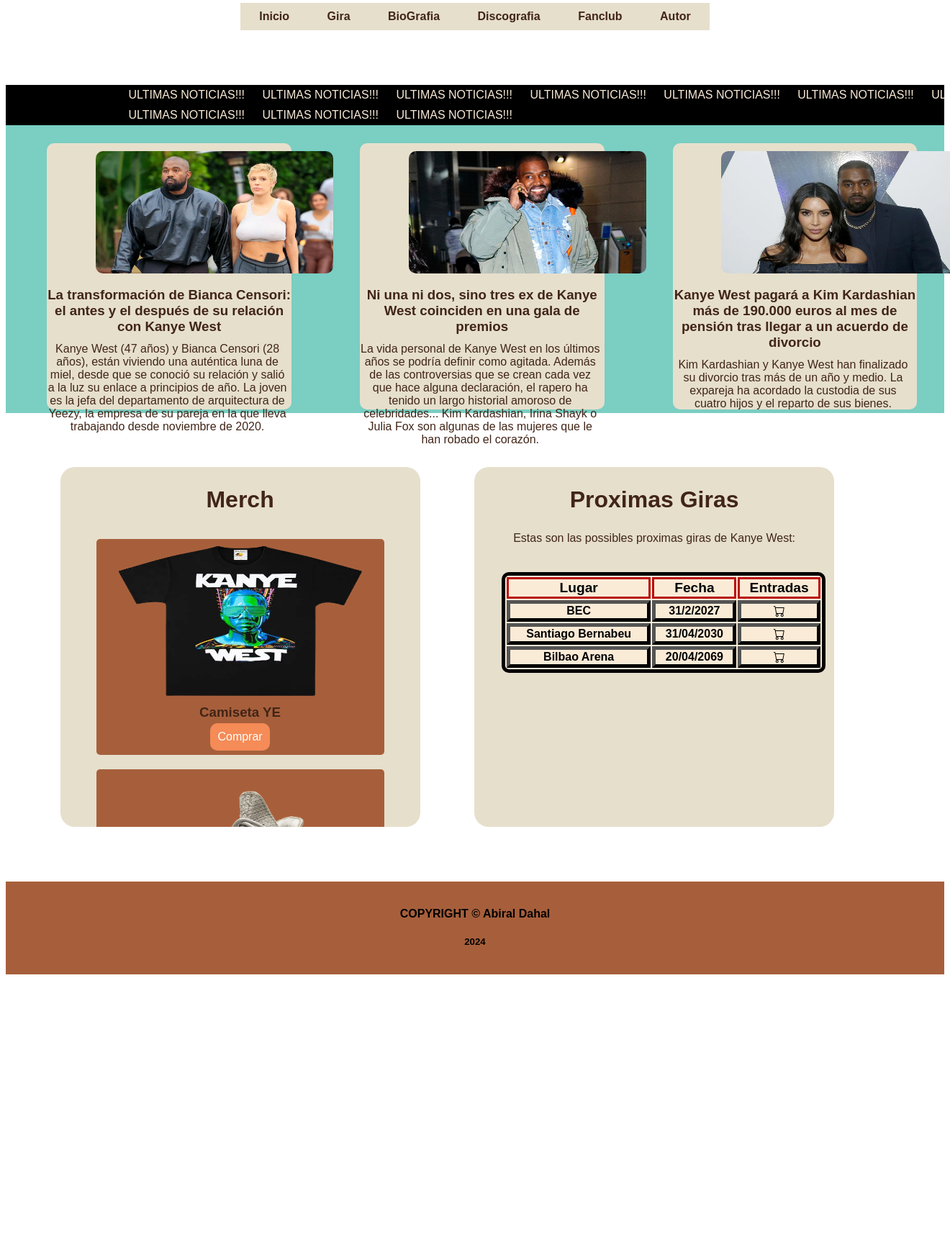
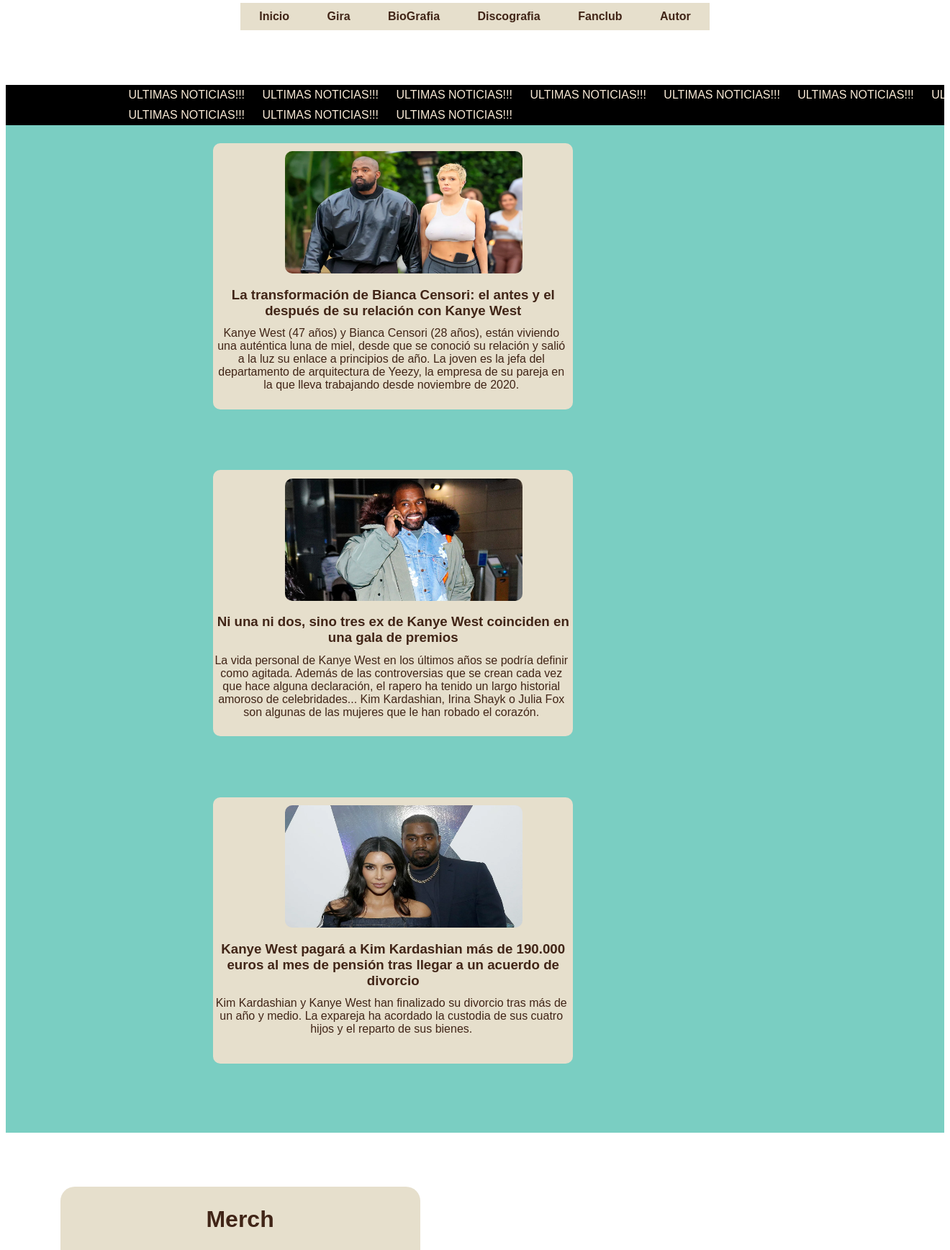
Before and after one commit to Abi-2004/Kanye, a PHP site: page / in a window 1320 px wide; the page is wider, and only the part inside the window is pictured. Shown: the part 143-1880 px from the top of that part at 72% size. Before the commit the page ends 1497 px from the top of that part, so only its background shows below. Run offline with PHP 8.4, Linux system fonts and the light colour scheme; some web fonts are replaced.

Commit message:
Update index.css

```diff
--- a/YE - Copy/css/index.css
+++ b/YE - Copy/css/index.css
@@ -86,7 +86,22 @@
     transition: 1s;
   }
 
+    @media only screen and (max-width: 1500px) {
 
+
+      .newsblock{
+        height: 1400px;
+        flex-direction: column;
+        width: 100%;
+
+      }
+
+     .nb{
+      margin-left: 25%;
+     }
+
+
+    }
 
 
 
@@ -123,11 +138,15 @@
   margin: 1cm;
 }
 
+@media only screen and (max-width: 1500px) {
 
 
+#seg {
+  flex-direction: column;
+}
 
 
-
+}
 
 /*inicio de merch_________________*/
 .merch{
```
